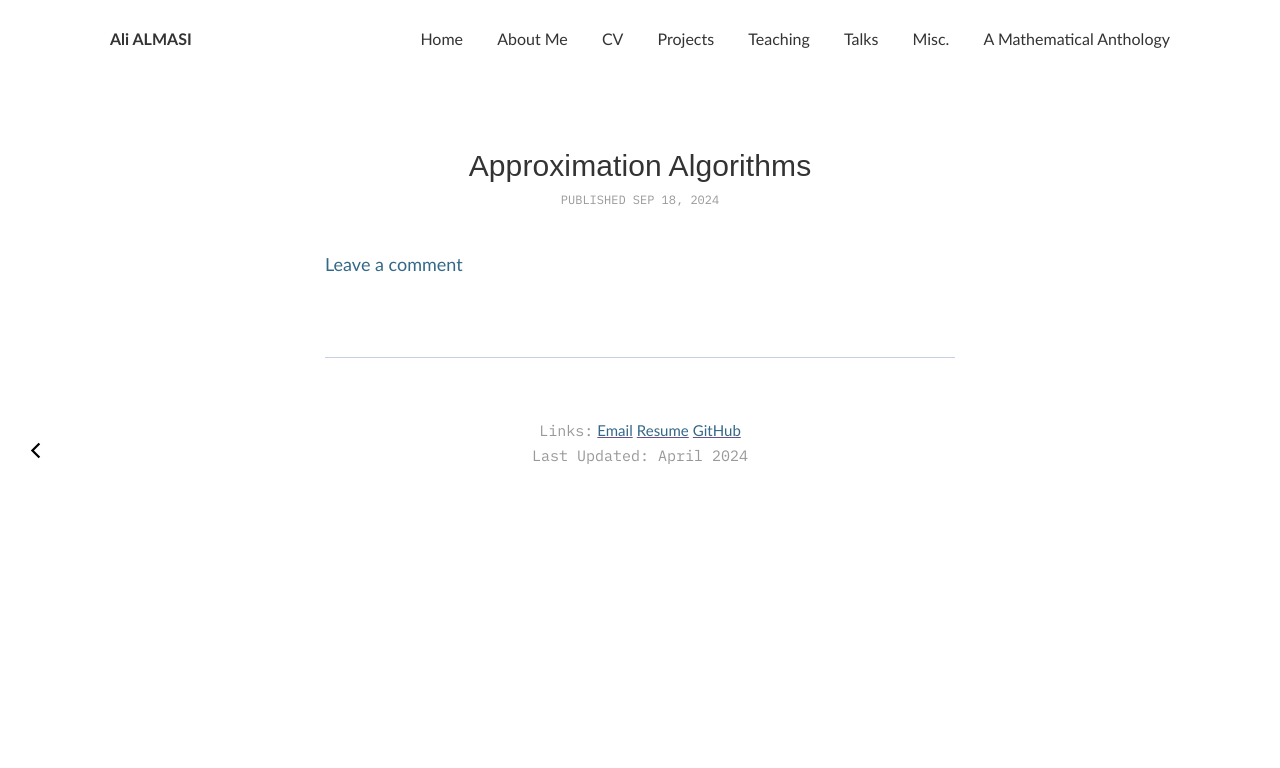
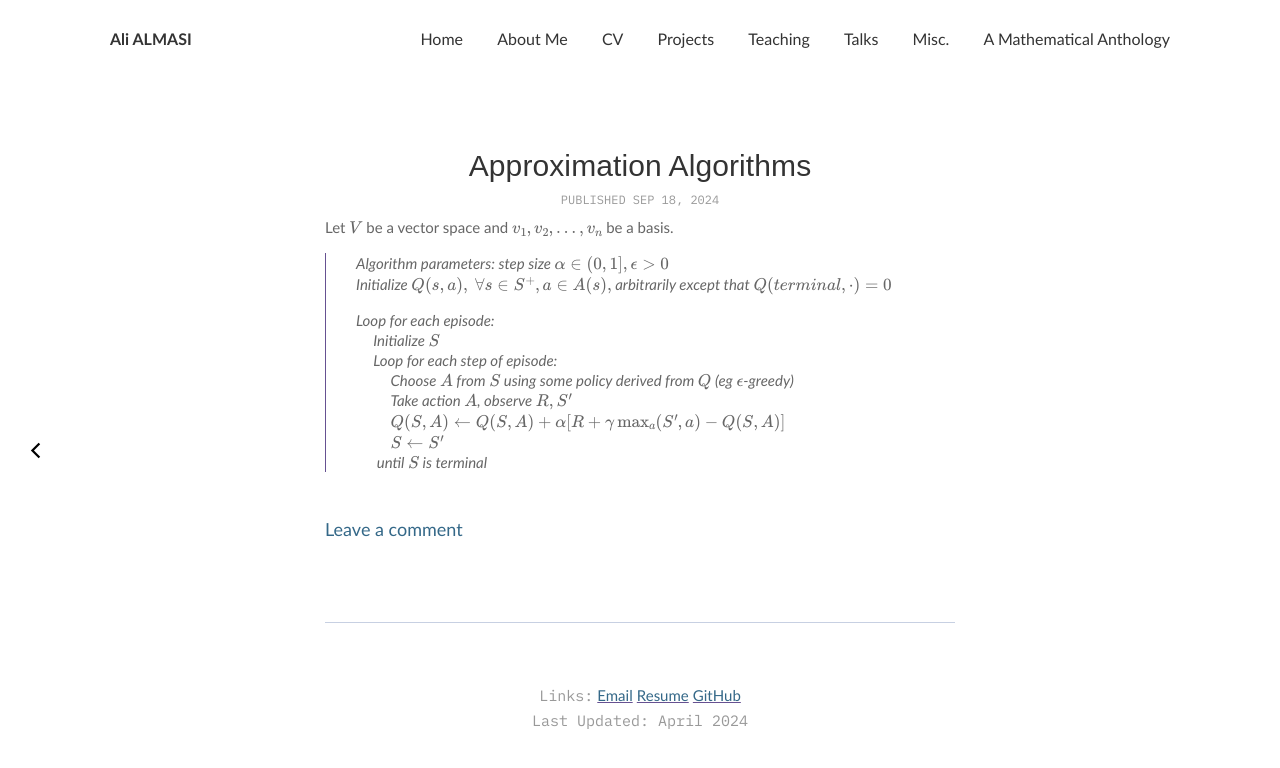
Before and after one commit to ali-almasi/ali-almasi.github.io, a Jekyll site: the page built from _posts/2024-09-18-approximation_algorithms.md.md, in a window 1280 px wide. Shown: the top 768 px of the page. Built offline with Jekyll 4.4.1, drawn with Linux system fonts in a browser that asks for light colours; formulas are drawn with MathJax 3.

Commit message:
Update 2024-09-18-approximation_algorithms.md.md

```diff
--- a/_posts/2024-09-18-approximation_algorithms.md.md
+++ b/_posts/2024-09-18-approximation_algorithms.md.md
@@ -4,3 +4,16 @@
 date:   2024-09-18 11:00:00
 usemathjax: true
 ---
+
+Let $V$ be a vector space and $\{v_1, v_2, \dots, v_n\}$ be a basis.
+> Algorithm parameters: step size  $\alpha \in (0 , 1] , \epsilon > 0$
+Initialize  $Q  ( s, a ), \  \forall s \in S^+ , a \in A ( s ),$ arbitrarily except that $Q ( terminal , \cdot ) = 0$
+>
+> Loop for each episode:
+$\quad$Initialize $S$
+$\quad$Loop  for  each  step  of  episode:
+$\qquad$Choose  $A$ from $S$ using some policy derived from $Q$ (eg $\epsilon$-greedy)
+$\qquad$Take action $A$, observe $R, S'$
+$\qquad Q(S,A) \leftarrow Q(S,A) + \alpha[R+\gamma \max_a(S', a) - Q(S, A)]$
+$\qquad S \leftarrow S'$
+$\quad$ until $S$ is terminal
```
